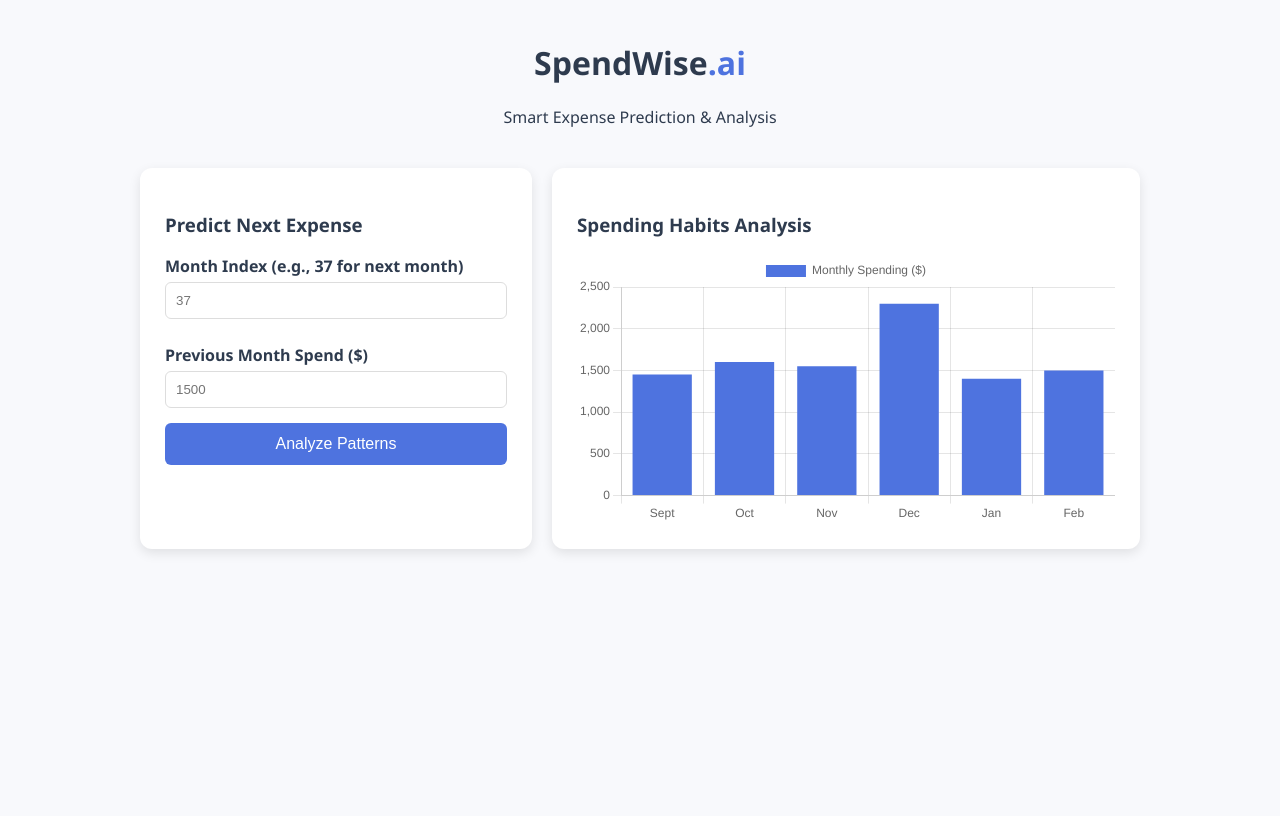
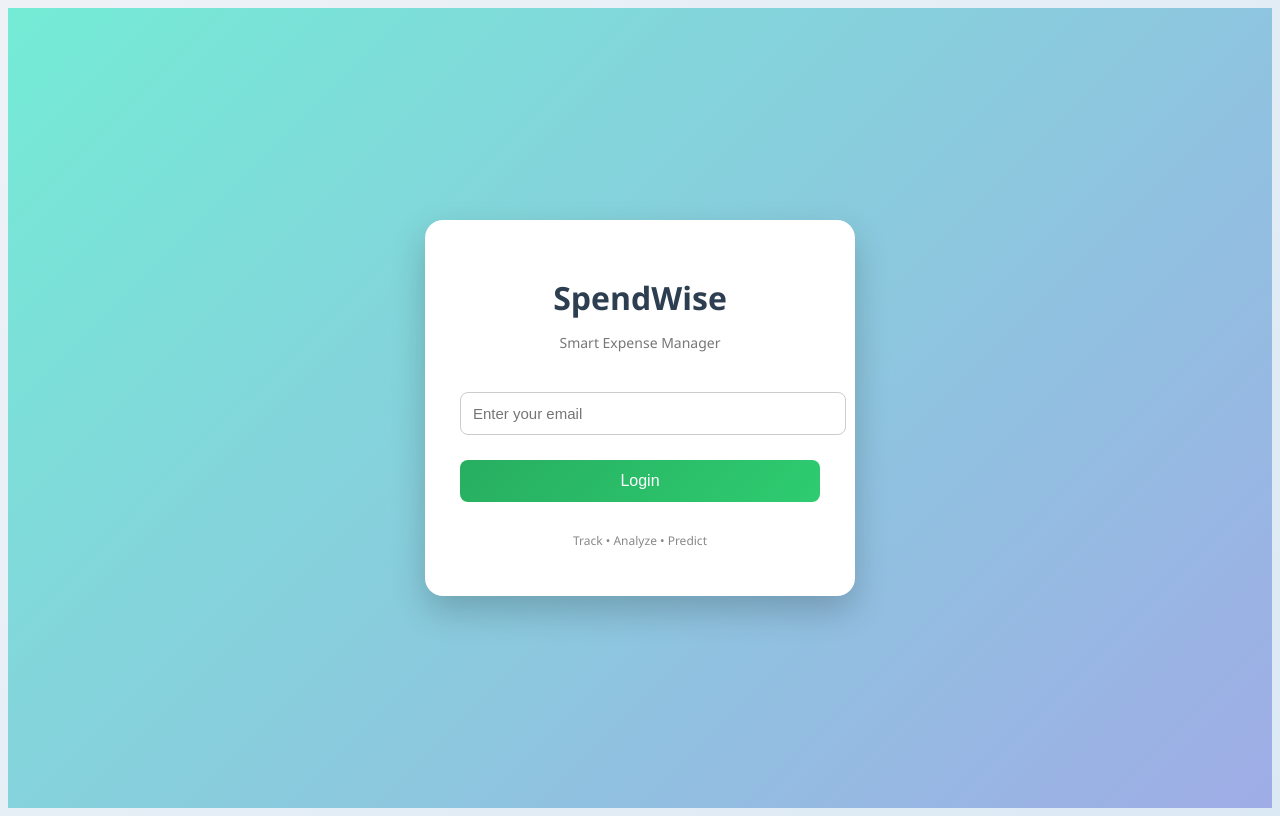
Before and after one commit to deepti-supnor10/SpendWise, a Flask app: page / in a window 1280 px wide. Before the commit the page ends 553 px from the top, so only its background shows below. Run offline with Flask 3, Linux system fonts and the light colour scheme.

Commit message:
Initial SpendWise project setup

```diff
--- a/app.py
+++ b/app.py
@@ -1,35 +1,152 @@
-from flask import Flask, render_template, request
-import pickle
-import numpy as np
+from flask import Flask, render_template, request, redirect, session
+import sqlite3
+import pandas as pd
+from sklearn.linear_model import LinearRegression
+from database import init_db, get_connection
 
 app = Flask(__name__)
+app.secret_key = "spendwise_secret"
 
-# Load the trained model
-try:
-    model = pickle.load(open('spend_model.pkl', 'rb'))
-except FileNotFoundError:
-    print("Error: spend_model.pkl not found. Run model_trainer.py first.")
+init_db()
 
-@app.route('/')
-def index():
-    return render_template('index.html')
+# ---------- LOGIN ----------
+@app.route("/", methods=["GET", "POST"])
+def login():
+    if request.method == "POST":
+        email = request.form["email"]
+        conn = get_connection()
+        cur = conn.cursor()
+        cur.execute("INSERT OR IGNORE INTO users (email) VALUES (?)", (email,))
+        conn.commit()
+        conn.close()
 
-@app.route('/predict', methods=['POST'])
+        session["user"] = email
+        return redirect("/dashboard")
+
+    return render_template("login.html")
+
+
+# ---------- DASHBOARD ----------
+@app.route("/dashboard")
+def dashboard():
+    if "user" not in session:
+        return redirect("/")
+
+    conn = get_connection()
+    df = pd.read_sql(
+        "SELECT * FROM expenses WHERE user_email = ?",
+        conn,
+        params=(session["user"],)
+    )
+    conn.close()
+
+    total = df["amount"].sum() if not df.empty else 0
+    count = len(df)
+    avg = round(total / count, 2) if count else 0
+
+    return render_template("dashboard.html",
+                           total=total,
+                           count=count,
+                           average=avg,
+                           user=session["user"])
+
+
+# ---------- ADD EXPENSE ----------
+@app.route("/add", methods=["GET", "POST"])
+def add_expense():
+    if "user" not in session:
+        return redirect("/")
+
+    if request.method == "POST":
+        conn = get_connection()
+        cur = conn.cursor()
+
+        cur.execute("""
+        INSERT INTO expenses (user_email, date, category, amount, note)
+        VALUES (?, ?, ?, ?, ?)
+        """, (
+            session["user"],
+            request.form["date"],
+            request.form["category"],
+            float(request.form["amount"]),
+            request.form.get("note", "")
+        ))
+
+        conn.commit()
+        conn.close()
+        return redirect("/dashboard")
+
+    return render_template("add_expense.html")
+
+
+# ---------- ANALYTICS ----------
+@app.route("/analytics")
+def analytics():
+    if "user" not in session:
+        return redirect("/")
+
+    conn = get_connection()
+    df = pd.read_sql(
+        "SELECT category, SUM(amount) as total FROM expenses WHERE user_email = ? GROUP BY category",
+        conn,
+        params=(session["user"],)
+    )
+    conn.close()
+
+    data = dict(zip(df["category"], df["total"])) if not df.empty else {}
+    return render_template("analytics.html", data=data)
+
+
+# ---------- PREDICTION ----------
+@app.route("/predict")
 def predict():
-    if request.method == 'POST':
-        try:
-            month = int(request.form['month'])
-            prev_spend = float(request.form['prev_spend'])
+    if "user" not in session:
+        return redirect("/")
 
-            # Predict using pipeline
-            features = np.array([[month, prev_spend]])
-            prediction = model.predict(features)[0]
+    conn = get_connection()
+    df = pd.read_sql(
+        "SELECT date, amount FROM expenses WHERE user_email = ? ORDER BY date",
+        conn,
+        params=(session["user"],)
+    )
+    conn.close()
 
-            return render_template('index.html',
-                                   prediction_text=f'Predicted Expense: ${prediction:.2f}',
-                                   scroll='result-section')
-        except Exception as e:
-            return render_template('index.html', prediction_text=f"Error: {str(e)}")
+    if len(df) < 5:
+        prediction = "Not enough data"
+    else:
+        df["day"] = range(1, len(df) + 1)
+        X = df[["day"]]
+        y = df["amount"]
+
+        model = LinearRegression()
+        model.fit(X, y)
+
+        prediction = round(model.predict([[len(df) + 1]])[0], 2)
+
+    return render_template("predict.html", prediction=prediction)
+
+
+# ---------- RESET USER DASHBOARD ----------
+@app.route("/reset", methods=["POST"])
+def reset():
+    if "user" not in session:
+        return redirect("/")
+
+    conn = get_connection()
+    cur = conn.cursor()
+    cur.execute("DELETE FROM expenses WHERE user_email = ?", (session["user"],))
+    conn.commit()
+    conn.close()
+
+    return redirect("/dashboard")
+
+
+# ---------- LOGOUT ----------
+@app.route("/logout")
+def logout():
+    session.clear()
+    return redirect("/")
+
 
 if __name__ == "__main__":
     app.run(debug=True)
--- /dev/null
+++ b/database.py
@@ -0,0 +1,31 @@
+import sqlite3
+
+DB_NAME = "spendwise.db"
+
+def get_connection():
+    return sqlite3.connect(DB_NAME)
+
+def init_db():
+    conn = get_connection()
+    cur = conn.cursor()
+
+    cur.execute("""
+    CREATE TABLE IF NOT EXISTS users (
+        id INTEGER PRIMARY KEY AUTOINCREMENT,
+        email TEXT UNIQUE
+    )
+    """)
+
+    cur.execute("""
+    CREATE TABLE IF NOT EXISTS expenses (
+        id INTEGER PRIMARY KEY AUTOINCREMENT,
+        user_email TEXT,
+        date TEXT,
+        category TEXT,
+        amount REAL,
+        note TEXT
+    )
+    """)
+
+    conn.commit()
+    conn.close()
--- a/static/style.css
+++ b/static/style.css
@@ -1,59 +1,132 @@
-:root {
-    --primary: #4e73df;
-    --dark: #2e3b4e;
-    --light: #f8f9fc;
+body {
+  font-family: 'Segoe UI', sans-serif;
+  background: linear-gradient(135deg, #eef2f7, #dbe9f4);
+  text-align: center;
 }
 
-body {
-    font-family: 'Segoe UI', Tahoma, Geneva, Verdana, sans-serif;
-    background-color: var(--light);
-    color: var(--dark);
-    margin: 0; padding: 20px;
+.card, .form-card {
+  background: white;
+  width: 380px;
+  margin: 50px auto;
+  padding: 25px;
+  border-radius: 14px;
+  box-shadow: 0 10px 25px rgba(0,0,0,0.1);
 }
 
-.container { max-width: 1000px; margin: auto; }
-
-header { text-align: center; margin-bottom: 40px; }
-header h1 span { color: var(--primary); }
-
-.grid {
-    display: grid;
-    grid-template-columns: 1fr 1.5fr;
+.cards {
+  display: flex;
+  justify-content: center;
   gap: 20px;
+  margin: 40px;
 }
 
-.card {
-    background: white;
-    padding: 25px;
-    border-radius: 12px;
-    box-shadow: 0 4px 12px rgba(0,0,0,0.1);
+.stat {
+  padding: 20px;
+  width: 200px;
+  border-radius: 14px;
+  color: white;
 }
 
-label { display: block; margin: 10px 0 5px; font-weight: bold; }
-input {
+.green { background: #2ecc71; }
+.blue { background: #3498db; }
+.purple { background: #9b59b6; }
+
+input, select, button {
   width: 100%;
   padding: 10px;
-    margin-bottom: 15px;
-    border: 1px solid #ddd;
-    border-radius: 6px;
-    box-sizing: border-box;
+  margin: 10px 0;
 }
 
 button {
-    width: 100%;
-    padding: 12px;
-    background: var(--primary);
+  background: #27ae60;
   color: white;
   border: none;
   border-radius: 6px;
-    cursor: pointer;
   font-size: 16px;
 }
 
-.result {
+a {
+  display: inline-block;
+  margin: 10px;
+  text-decoration: none;
+}
+/* ===== LOGIN PAGE STYLES ===== */
+
+.login-container {
+  height: 100vh;
+  display: flex;
+  justify-content: center;
+  align-items: center;
+  background: linear-gradient(135deg, #74ebd5, #9face6);
+}
+
+.login-card {
+  background: white;
+  width: 360px;
+  padding: 35px;
+  border-radius: 18px;
+  text-align: center;
+  box-shadow: 0 15px 35px rgba(0,0,0,0.2);
+  animation: slideUp 0.6s ease;
+}
+
+.login-card h1 {
+  margin-bottom: 5px;
+  color: #2c3e50;
+  font-size: 32px;
+}
+
+.subtitle {
+  color: #777;
+  font-size: 14px;
+  margin-bottom: 25px;
+}
+
+.login-card input {
+  width: 100%;
+  padding: 12px;
+  margin: 15px 0;
+  border-radius: 8px;
+  border: 1px solid #ccc;
+  font-size: 15px;
+}
+
+.login-card input:focus {
+  outline: none;
+  border-color: #3498db;
+}
+
+.login-card button {
+  width: 100%;
+  padding: 12px;
+  background: linear-gradient(135deg, #27ae60, #2ecc71);
+  color: white;
+  font-size: 16px;
+  border: none;
+  border-radius: 8px;
+  cursor: pointer;
+  transition: 0.3s;
+}
+
+.login-card button:hover {
+  transform: scale(1.02);
+  box-shadow: 0 8px 15px rgba(0,0,0,0.15);
+}
+
+.footer-text {
   margin-top: 20px;
-    padding: 15px;
-    background: #e3f2fd;
-    border-left: 5px solid var(--primary);
-    border-radius: 4px;
+  font-size: 12px;
+  color: #888;
 }
+
+/* Simple animation */
+@keyframes slideUp {
+  from {
+    opacity: 0;
+    transform: translateY(30px);
+  }
+  to {
+    opacity: 1;
+    transform: translateY(0);
+  }
+}
--- a/templates/index.html
+++ /dev/null
@@ -1,60 +0,0 @@
-<!DOCTYPE html>
-<html lang="en">
-<head>
-    <meta charset="UTF-8">
-    <meta name="viewport" content="width=device-width, initial-scale=1.0">
-    <title>SpendWise | AI Finance Tool</title>
-    <link rel="stylesheet" href="{{ url_for('static', filename='style.css') }}">
-    <script src="https://cdn.jsdelivr.net/npm/chart.js"></script>
-</head>
-<body>
-    <div class="container">
-        <header>
-            <h1>SpendWise<span>.ai</span></h1>
-            <p>Smart Expense Prediction & Analysis</p>
-        </header>
-
-        <div class="grid">
-            <div class="card">
-                <h3>Predict Next Expense</h3>
-                <form action="/predict" method="post">
-                    <label>Month Index (e.g., 37 for next month)</label>
-                    <input type="number" name="month" placeholder="37" required>
-
-                    <label>Previous Month Spend ($)</label>
-                    <input type="number" name="prev_spend" placeholder="1500" required>
-
-                    <button type="submit">Analyze Patterns</button>
-                </form>
-
-                {% if prediction_text %}
-                <div id="result-section" class="result">
-                    <h4>{{ prediction_text }}</h4>
-                </div>
-                {% endif %}
-            </div>
-
-            <div class="card">
-                <h3>Spending Habits Analysis</h3>
-                <canvas id="spendChart"></canvas>
-            </div>
-        </div>
-    </div>
-
-    <script>
-        const ctx = document.getElementById('spendChart').getContext('2d');
-        new Chart(ctx, {
-            type: 'bar',
-            data: {
-                labels: ['Sept', 'Oct', 'Nov', 'Dec', 'Jan', 'Feb'],
-                datasets: [{
-                    label: 'Monthly Spending ($)',
-                    data: [1450, 1600, 1550, 2300, 1400, 1500],
-                    backgroundColor: '#4e73df'
-                }]
-            },
-            options: { responsive: true }
-        });
-    </script>
-</body>
-</html>
--- /dev/null
+++ b/templates/login.html
@@ -0,0 +1,24 @@
+<!DOCTYPE html>
+<html>
+<head>
+  <title>SpendWise Login</title>
+  <link rel="stylesheet" href="{{ url_for('static', filename='style.css') }}">
+</head>
+<body>
+
+<div class="login-container">
+  <div class="login-card">
+    <h1>SpendWise</h1>
+    <p class="subtitle">Smart Expense Manager</p>
+
+    <form method="post">
+      <input type="email" name="email" placeholder="Enter your email" required>
+      <button type="submit">Login</button>
+    </form>
+
+    <p class="footer-text">Track • Analyze • Predict</p>
+  </div>
+</div>
+
+</body>
+</html>
```
Also changed, not shown: model.py (added, +22 -0 lines), model_trainer.py (deleted, +0 -49 lines), templates/add_expense.html (added, +29 -0 lines), templates/analytics.html (added, +19 -0 lines), templates/dashboard.html (added, +29 -0 lines), templates/predict.html (added, +16 -0 lines), spendwise.db (added). Lines whose indentation alone changed are shown as unchanged.
